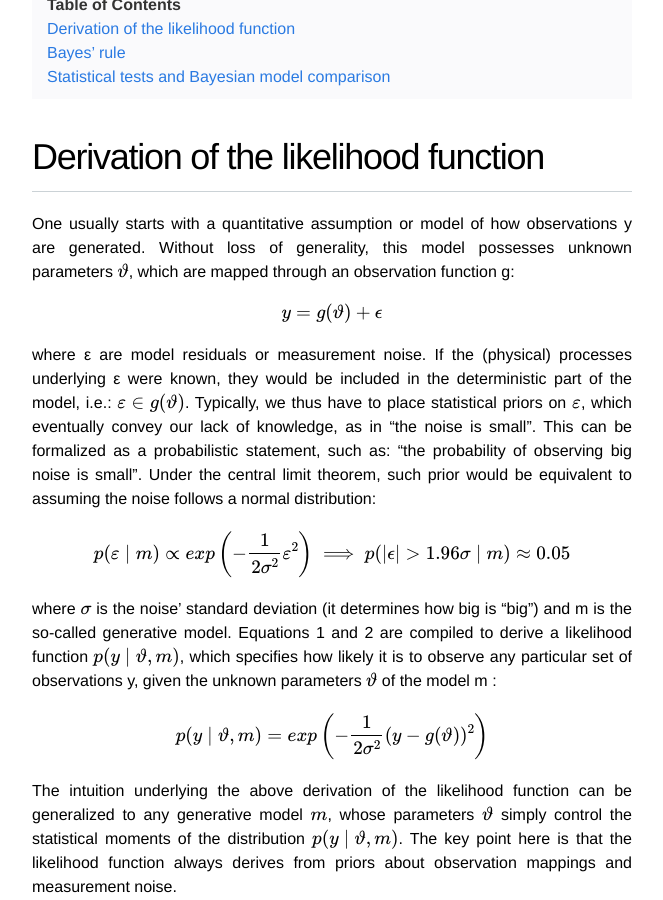
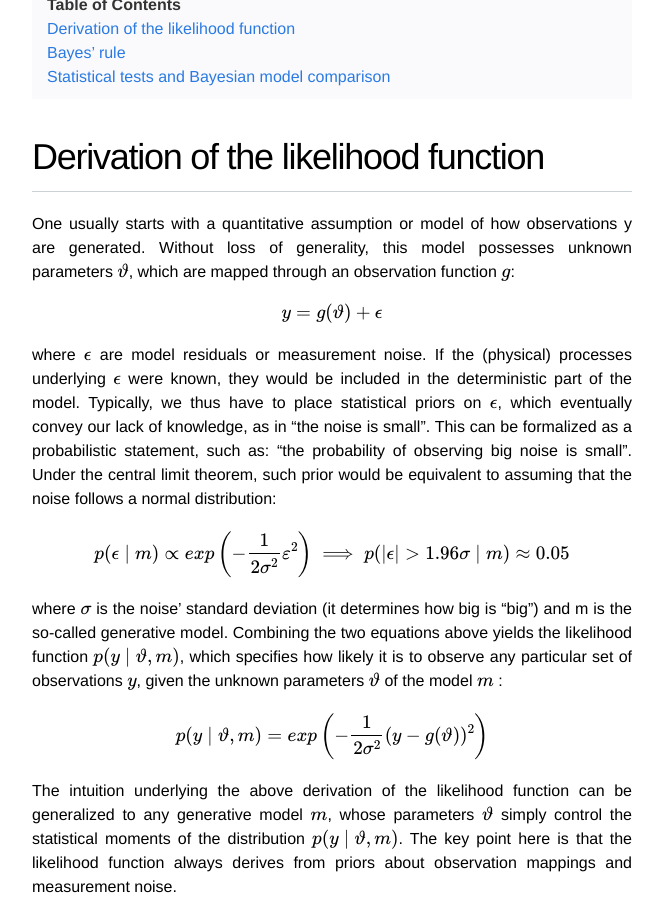
Before and after one commit to MBB-team/VBA-toolbox, a Jekyll site: the page built from _wiki/Bayesian-modelling-introduction.md, in a window 1280 px wide and 900 px high, scrolled down 208 px. Shown: the whole window, without its empty margins (308-971 px from the left). Built offline with Jekyll 4.4.1, drawn with Linux system fonts in a browser that asks for light colours; nearby versions of some CDN libraries; formulas are drawn with MathJax 3; some of the changed text lies outside the part shown.

Commit message:
Update Bayesian-modelling-introduction.md

```diff
--- a/_wiki/Bayesian-modelling-introduction.md
+++ b/_wiki/Bayesian-modelling-introduction.md
@@ -6,15 +6,15 @@
 
 # Derivation of the likelihood function
 
-One usually starts with a quantitative assumption or model of how observations y are generated. Without loss of generality, this model possesses unknown parameters $$\vartheta$$, which are mapped through an observation function g:
+One usually starts with a quantitative assumption or model of how observations y are generated. Without loss of generality, this model possesses unknown parameters $$\vartheta$$, which are mapped through an observation function $$g$$:
 
 $$y= g(\vartheta)+\epsilon$$
 
-where ε are model residuals or measurement noise. If the (physical) processes underlying ε were known, they would be included in the deterministic part of the model, i.e.: $$\varepsilon \in g(\vartheta)$$. Typically, we thus have to place statistical priors on $$\varepsilon$$, which eventually convey our lack of knowledge, as in “the noise is small”. This can be formalized as a probabilistic statement, such as: “the probability of observing big noise is small”. Under the central limit theorem, such prior would be equivalent to assuming the noise follows a normal distribution:
+where $$\epsilon$$ are model residuals or measurement noise. If the (physical) processes underlying $$\epsilon$$ were known, they would be included in the deterministic part of the model. Typically, we thus have to place statistical priors on $$\epsilon$$, which eventually convey our lack of knowledge, as in “the noise is small”. This can be formalized as a probabilistic statement, such as: “the probability of observing big noise is small”. Under the central limit theorem, such prior would be equivalent to assuming that the noise follows a normal distribution:
 
-$$p(\varepsilon\mid m)\propto exp\left(-\frac{1}{2\sigma^2}\varepsilon^2\right) \implies p(\lvert\epsilon\rvert>1.96\sigma\mid m) \approx 0.05$$
+$$p(\epsilon\mid m)\propto exp\left(-\frac{1}{2\sigma^2}\varepsilon^2\right) \implies p(\lvert\epsilon\rvert>1.96\sigma\mid m) \approx 0.05$$
 
-where $$\sigma$$ is the noise’ standard deviation (it determines how big is “big”) and m is the so-called generative model. Equations 1 and 2 are compiled to derive a likelihood function $$p(y\mid\vartheta,m)$$, which specifies how likely it is to observe any particular set of observations y, given the unknown parameters $$\vartheta$$ of the model m :
+where $$\sigma$$ is the noise’ standard deviation (it determines how big is “big”) and m is the so-called generative model. Combining the two equations above yields the likelihood function $$p(y\mid\vartheta,m)$$, which specifies how likely it is to observe any particular set of observations $$y$$, given the unknown parameters $$\vartheta$$ of the model $$m$$ :
 
 $$p(y\mid\vartheta,m) = exp\left(-\frac{1}{2\sigma^2}(y-g(\vartheta))^2\right)$$
 
@@ -48,7 +48,7 @@
 This motivates the use of model evidences to perform statistical testing (e.g. testing the null) within a Bayesian framework. In fact, the quantity above is known as the 'Bayes factor', and is used whenever one wants to select between two models.
 
 
-Practically speaking, the Bayes' factor induces three types of statistical decisions:
+Practically speaking, the **Bayes' factor** induces three types of statistical decisions:
 
 - $$K>20$$:      model $$m_1$$ is selected
 - $$0.05<K<20$$: no model is selected
```
